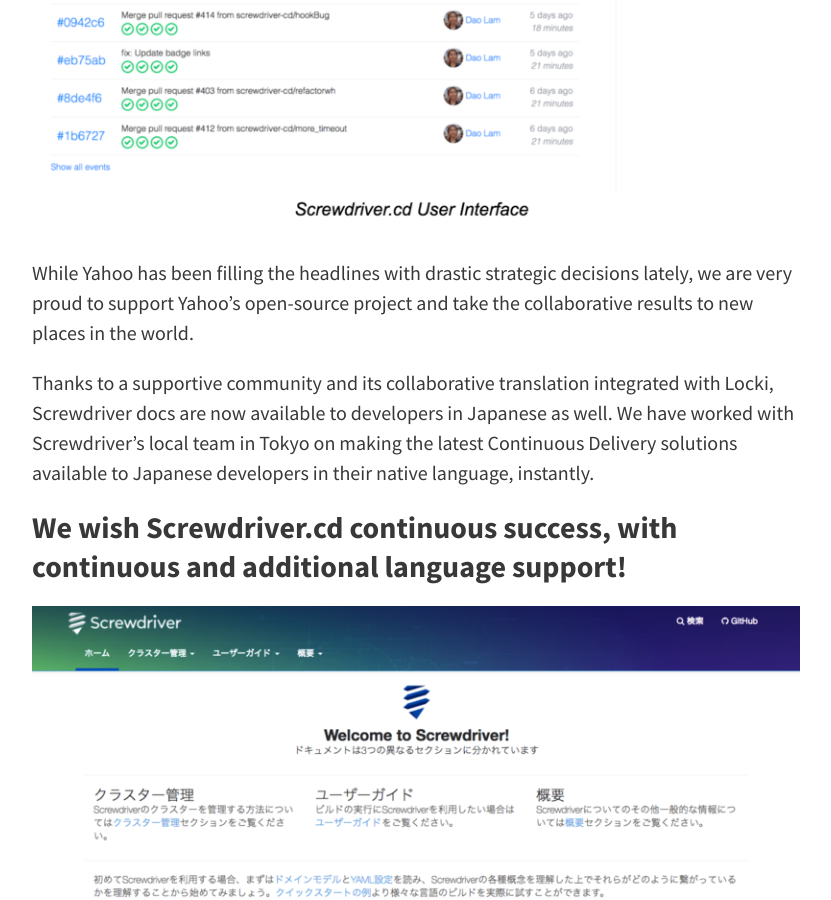
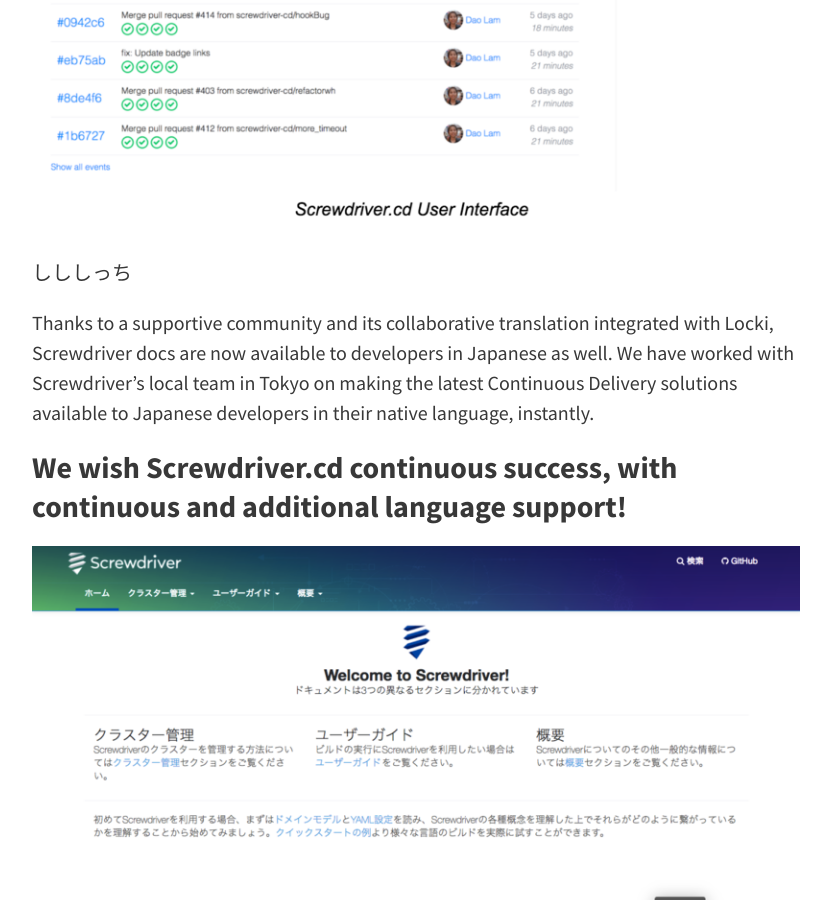
Before and after one commit to team-pal/locki-blog, a Jekyll site: the page built from _posts/ja/2017-01-13-screwdriver.md, in a window 1280 px wide and 900 px high, scrolled down 817 px. Shown: the whole window, without its empty margins (224-1055 px from the left). Built offline with Jekyll 4.4.1, drawn with Linux system fonts in a browser that asks for light colours; nearby versions of some CDN libraries; our own code applies the rules of GitHub Pages for plain Markdown files.

Commit message:
Committed via Localize

```diff
--- a/_posts/ja/2017-01-13-screwdriver.md
+++ b/_posts/ja/2017-01-13-screwdriver.md
@@ -11,7 +11,7 @@
 
 ![Screwdriver UI](/img/screwdriver.png)
 
-While Yahoo has been filling the headlines with drastic strategic decisions lately, we are very proud to support Yahoo's open-source project and take the collaborative results to new places in the world.
+しししっち
 
 Thanks to a supportive community and its collaborative translation integrated with Locki, Screwdriver docs are now available to developers in Japanese as well. We have worked with Screwdriver's local team in Tokyo on making the latest Continuous Delivery solutions available to Japanese developers in their native language, instantly.
 
```
